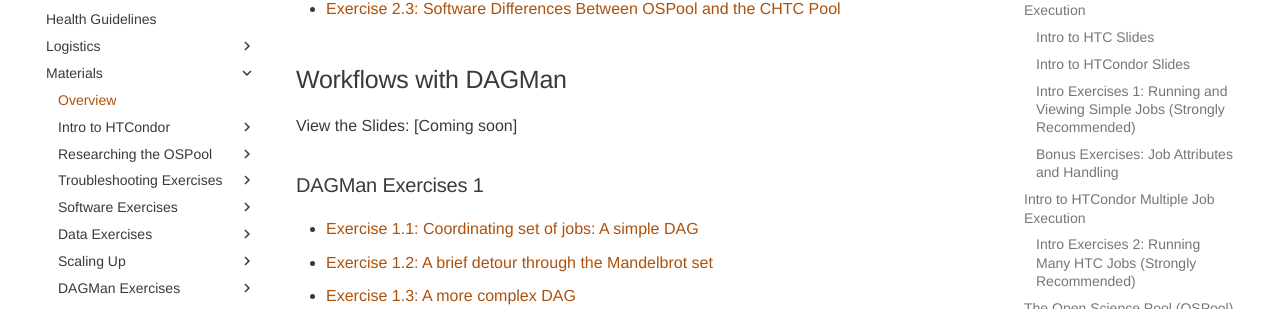
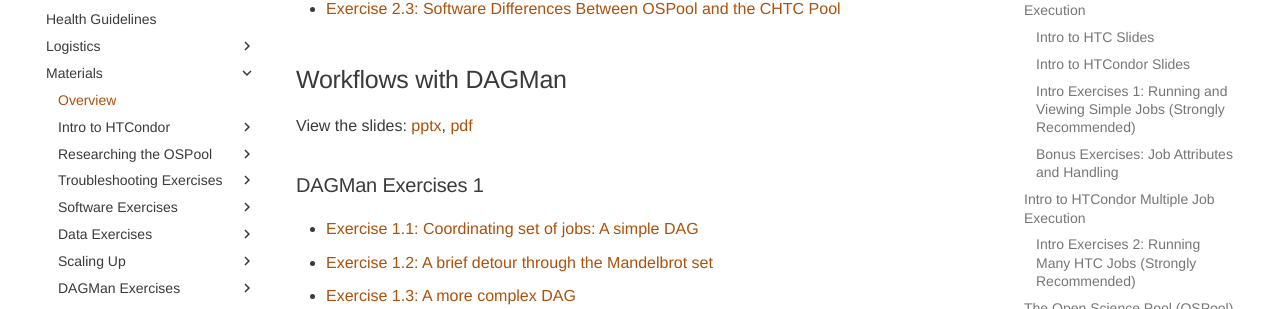
Before and after one commit to osg-htc/school-2025, an MkDocs documentation site: the page built from docs/materials/index.md, in a window 1280 px wide and 900 px high, scrolled down 3517 px. Shown: the part 143-452 px from the top of the window. Built offline with MkDocs 1.6.1 and Material for MkDocs 9.7.7, drawn with Linux system fonts in a browser that asks for light colours.

Commit message:
Add link to DAGMan slides

```diff
--- a/docs/materials/index.md
+++ b/docs/materials/index.md
@@ -126,8 +126,7 @@
 
 ## Workflows with DAGMan
 
-View the Slides: [Coming soon]
-<!-- View the slides: [pptx](workflows/files/osg24-dagman.pptx) -->
+View the slides: [pptx](workflows/files/osg25-dagman.pptx), [pdf](workflows/files/osg25-dagman.pdf)
 
 ### DAGMan Exercises 1
 
```
